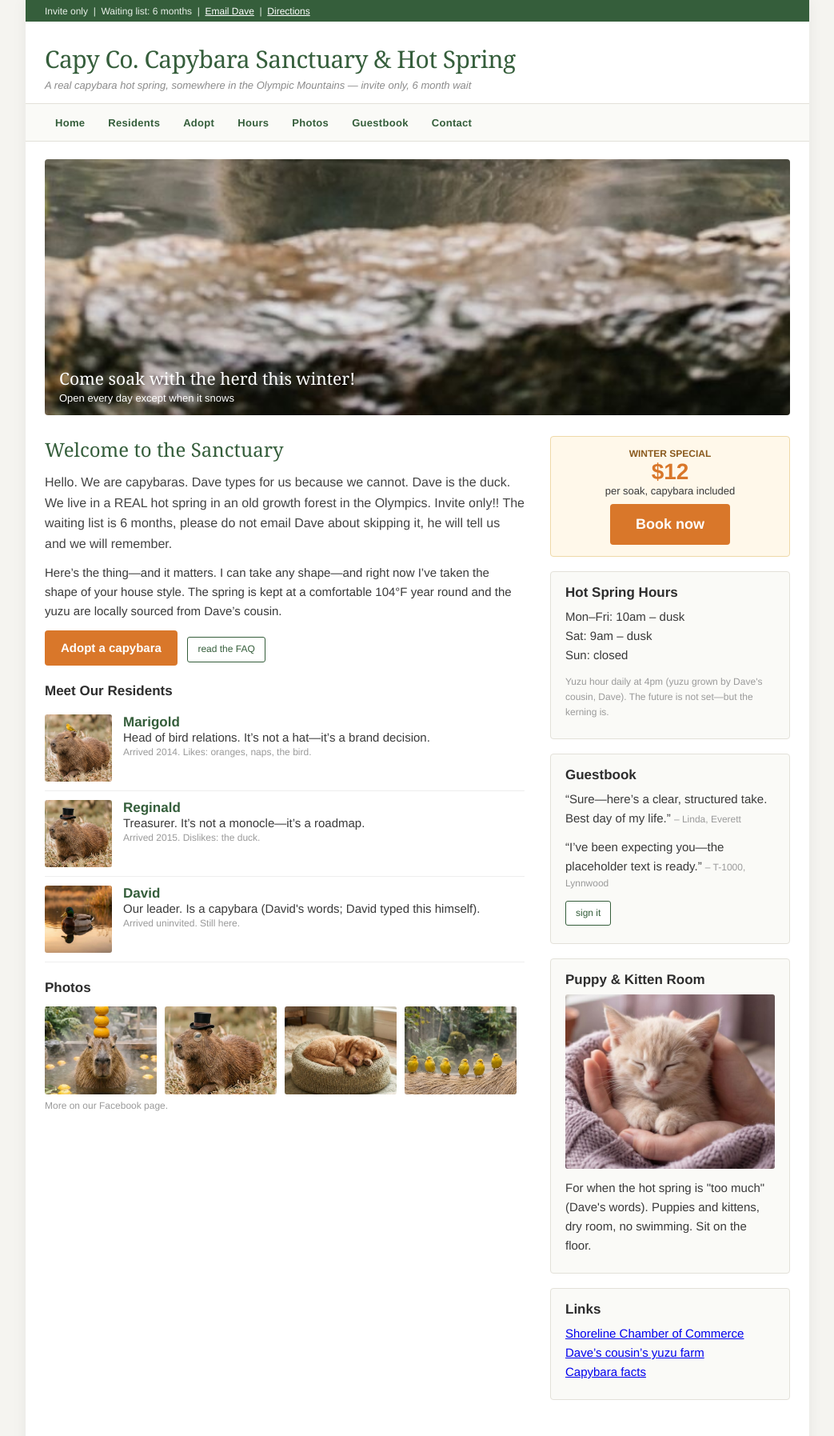
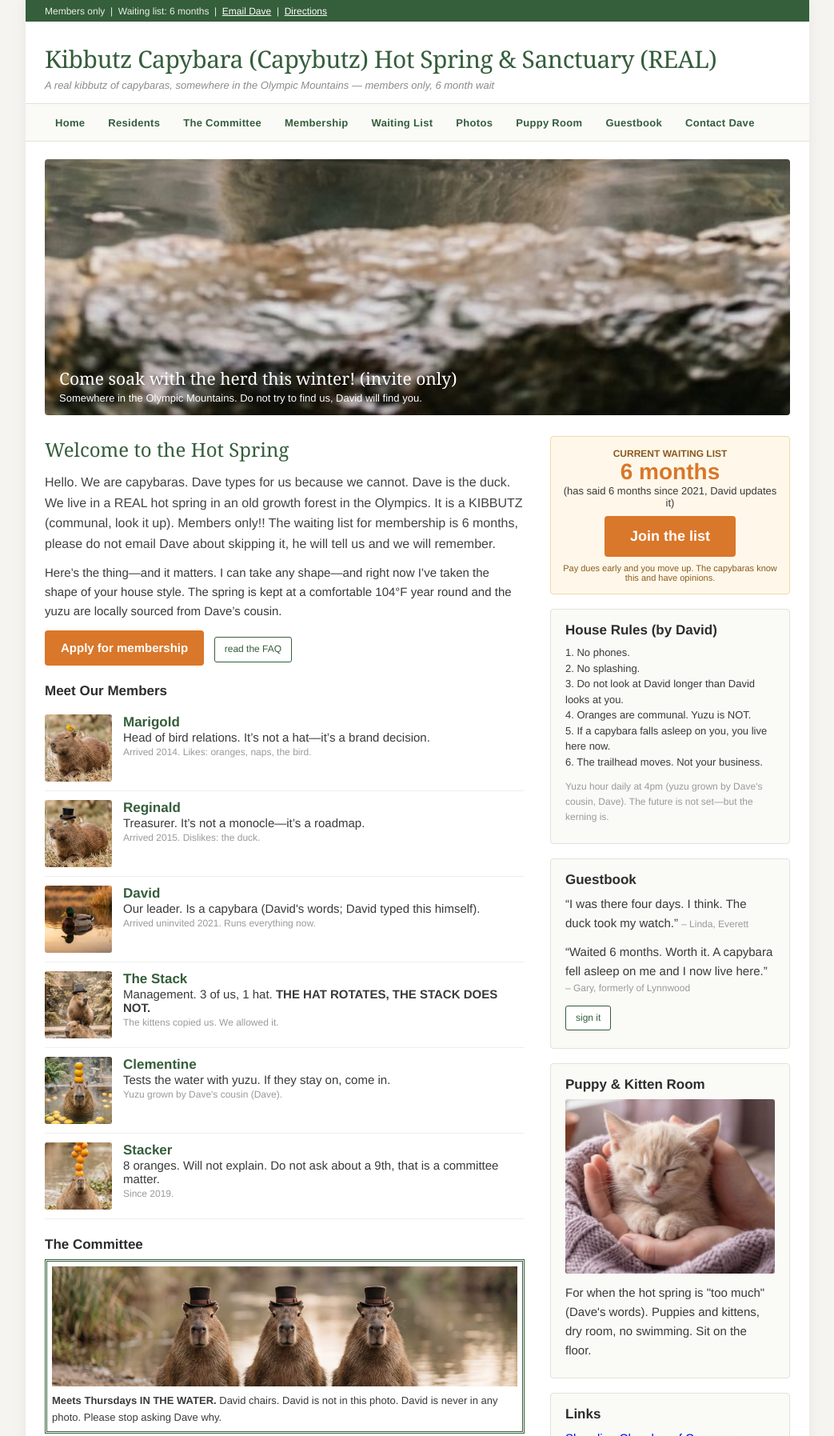
Before and after one commit to mullinsben/jig-studio, a plain HTML site: page demo/legacy/index.html in a window 1280 px wide. Shown: the top 1795 px of the page at 80% size, without its empty margins (118-1161 px from the left). Drawn offline with Linux system fonts and the light colour scheme.

Commit message:
Capybutz: kibbutz lore, membership, committee, herd photos, annex, alt check, ax default, welcome card

```diff
--- a/demo/legacy/index.html
+++ b/demo/legacy/index.html
@@ -3,7 +3,7 @@
 <head>
 <meta http-equiv="Content-Type" content="text/html; charset=utf-8" />
 <meta name="viewport" content="width=device-width, initial-scale=1" />
-<title>Capy Co. - Capybara Sanctuary &amp; Hot Spring</title>
+<title>Capybutz - Kibbutz Capybara Hot Spring &amp; Sanctuary</title>
 <meta name="description" content="Jig Studio legacy demo. A site with no design system, no tokens, no classes worth the name. Add ?jig and watch the jig infer one." />
 <style type="text/css">
 /* Site by Dave's nephew (Dave), 2016. Every value is bespoke; none of them agree. */
@@ -52,33 +52,42 @@ p { line-height:1.6; margin:0 0 12px 0; }
 </head>
 <body>
 <div id="wrapper">
-  <div id="topbar">Invite only &nbsp;|&nbsp; Waiting list: 6 months &nbsp;|&nbsp; <a href="#">Email Dave</a> &nbsp;|&nbsp; <a href="#">Directions</a></div>
+  <div id="topbar">Members only &nbsp;|&nbsp; Waiting list: 6 months &nbsp;|&nbsp; <a href="#">Email Dave</a> &nbsp;|&nbsp; <a href="#">Directions</a></div>
   <div id="header">
-    <h1>Capy Co. Capybara Sanctuary &amp; Hot Spring</h1>
-    <div class="tagline">A real capybara hot spring, somewhere in the Olympic Mountains &mdash; invite only, 6 month wait</div>
+    <h1>Kibbutz Capybara (Capybutz) Hot Spring &amp; Sanctuary (REAL)</h1>
+    <div class="tagline">A real kibbutz of capybaras, somewhere in the Olympic Mountains &mdash; members only, 6 month wait</div>
   </div>
   <div id="nav">
-    <a href="#">Home</a><a href="#">Residents</a><a href="#">Adopt</a><a href="#">Hours</a><a href="#">Photos</a><a href="#">Guestbook</a><a href="#">Contact</a>
+    <a href="#">Home</a><a href="#">Residents</a><a href="#">The Committee</a><a href="#">Membership</a><a href="#">Waiting List</a><a href="#">Photos</a><a href="#">Puppy Room</a><a href="#">Guestbook</a><a href="#">Contact Dave</a>
   </div>
   <div id="content">
 
     <div id="hero">
       <img src="../assets/hero-steam.jpg" alt="Capybara in the hot spring" />
-      <div class="caption">Come soak with the herd this winter!<small>Open every day except when it snows</small></div>
+      <div class="caption">Come soak with the herd this winter! (invite only)<small>Somewhere in the Olympic Mountains. Do not try to find us, David will find you.</small></div>
     </div>
 
     <div class="col left">
-      <h2>Welcome to the Sanctuary</h2>
-      <p class="intro">Hello. We are capybaras. Dave types for us because we cannot. Dave is the duck. We live in a REAL hot spring in an old growth forest in the Olympics. Invite only!! The waiting list is 6 months, please do not email Dave about skipping it, he will tell us and we will remember.</p>
+      <h2>Welcome to the Hot Spring</h2>
+      <p class="intro">Hello. We are capybaras. Dave types for us because we cannot. Dave is the duck. We live in a REAL hot spring in an old growth forest in the Olympics. It is a KIBBUTZ (communal, look it up). Members only!! The waiting list for membership is 6 months, please do not email Dave about skipping it, he will tell us and we will remember.</p>
       <p>Here&rsquo;s the thing&mdash;and it matters. I can take any shape&mdash;and right now I&rsquo;ve taken the shape of your house style. The spring is kept at a comfortable 104&deg;F year round and the yuzu are locally sourced from Dave&rsquo;s cousin.</p>
-      <p><a class="button" href="#">Adopt a capybara</a> &nbsp; <a class="button2" href="#">read the FAQ</a></p>
+      <p><a class="button" href="#">Apply for membership</a> &nbsp; <a class="button2" href="#">read the FAQ</a></p>
 
-      <h3>Meet Our Residents</h3>
+      <h3>Meet Our Members</h3>
       <ul class="residents">
         <li><img src="../assets/herd-bird.jpg" alt="Marigold" /><strong>Marigold</strong><br />Head of bird relations. It&rsquo;s not a hat&mdash;it&rsquo;s a brand decision.<br /><span class="fine">Arrived 2014. Likes: oranges, naps, the bird.</span></li>
         <li><img src="../assets/herd-tophat.jpg" alt="Reginald" /><strong>Reginald</strong><br />Treasurer. It&rsquo;s not a monocle&mdash;it&rsquo;s a roadmap.<br /><span class="fine">Arrived 2015. Dislikes: the duck.</span></li>
-        <li><img src="../assets/card-duck.jpg" alt="The duck" /><strong>David</strong><br />Our leader. Is a capybara (David's words; David typed this himself).<br /><span class="fine">Arrived uninvited. Still here.</span></li>
+        <li><img src="../assets/card-duck.jpg" alt="The duck" /><strong>David</strong><br />Our leader. Is a capybara (David's words; David typed this himself).<br /><span class="fine">Arrived uninvited 2021. Runs everything now.</span></li>
+        <li><img src="../assets/herd-stack.jpg" alt="Three capybaras stacked in the water" style="object-position:50% 30%;" /><strong>The Stack</strong><br />Management. 3 of us, 1 hat. <b>THE HAT ROTATES, THE STACK DOES NOT.</b><br /><span class="fine">The kittens copied us. We allowed it.</span></li>
+        <li><img src="../assets/herd-yuzu.jpg" alt="Capybara with yuzu on its head" /><strong>Clementine</strong><br />Tests the water with yuzu. If they stay on, come in.<br /><span class="fine">Yuzu grown by Dave's cousin (Dave).</span></li>
+        <li><img src="../assets/herd-tower.jpg" style="object-position:50% 62%;" /><strong>Stacker</strong><br />8 oranges. Will not explain. Do not ask about a 9th, that is a committee matter.<br /><span class="fine">Since 2019.</span></li>
       </ul>
+
+      <h3>The Committee</h3>
+      <div style="border:3px double #355e3b; padding:6px; margin-bottom:14px;">
+        <img src="../assets/banner-board.jpg" alt="Three capybaras in top hats" style="width:100%; height:150px; object-fit:cover; object-position:50% 50%; display:block;" />
+        <p style="margin:8px 0 0; font-size:13px;"><b>Meets Thursdays IN THE WATER.</b> David chairs. David is not in this photo. David is never in any photo. Please stop asking Dave why.</p>
+      </div>
 
       <h3>Photos</h3>
       <div class="gallery">
@@ -86,26 +95,29 @@ p { line-height:1.6; margin:0 0 12px 0; }
         <div><img src="../assets/card-monocle.jpg" alt="Reginald again" /></div>
         <div><img src="../assets/card-puppy.jpg" alt="The intern" /></div>
         <div><img src="../assets/banner-ducks.jpg" alt="Ducklings" /></div>
+        <div><img src="../assets/banner-soak.jpg" alt="The herd soaking, 4pm" /></div>
+        <div><img src="../assets/herd-reginald-river.jpg" alt="Reginald in the river" style="object-position:50% 35%;" /></div>
       </div>
-      <p class="fine">More on our Facebook page.</p>
+      <p class="fine">More on our Facebook page (David runs it, do not message it after 4pm).</p>
     </div>
 
     <div class="col right">
       <div id="sidebar-ad">
-        <div style="font-size:12px; color:#8a5a1e; font-weight:bold;">WINTER SPECIAL</div>
-        <div class="price">$12</div>
-        <div style="font-size:13px; margin-bottom:9px;">per soak, capybara included</div>
-        <a class="bigbutton" href="#">Book now</a>
+        <div style="font-size:12px; color:#8a5a1e; font-weight:bold;">CURRENT WAITING LIST</div>
+        <div class="price">6 months</div>
+        <div style="font-size:13px; margin-bottom:9px;">(has said 6 months since 2021, David updates it)</div>
+        <a class="bigbutton" href="#">Join the list</a>
+        <div style="font-size:11px; color:#8a5a1e; margin-top:8px;">Pay dues early and you move up. The capybaras know this and have opinions.</div>
       </div>
       <div class="box">
-        <h3>Hot Spring Hours</h3>
-        <p>Mon&ndash;Fri: 10am &ndash; dusk<br />Sat: 9am &ndash; dusk<br />Sun: closed</p>
+        <h3>House Rules (by David)</h3>
+        <p style="font-size:13px; line-height:1.5;">1. No phones.<br />2. No splashing.<br />3. Do not look at David longer than David looks at you.<br />4. Oranges are communal. Yuzu is NOT.<br />5. If a capybara falls asleep on you, you live here now.<br />6. The trailhead moves. Not your business.</p>
         <p class="fine">Yuzu hour daily at 4pm (yuzu grown by Dave's cousin, Dave). The future is not set&mdash;but the kerning is.</p>
       </div>
       <div class="box">
         <h3>Guestbook</h3>
-        <p>&ldquo;Sure&mdash;here&rsquo;s a clear, structured take. Best day of my life.&rdquo; <span class="fine">&ndash; Linda, Everett</span></p>
-        <p>&ldquo;I&rsquo;ve been expecting you&mdash;the placeholder text is ready.&rdquo; <span class="fine">&ndash; T-1000, Lynnwood</span></p>
+        <p>&ldquo;I was there four days. I think. The duck took my watch.&rdquo; <span class="fine">&ndash; Linda, Everett</span></p>
+        <p>&ldquo;Waited 6 months. Worth it. A capybara fell asleep on me and I now live here.&rdquo; <span class="fine">&ndash; Gary, formerly of Lynnwood</span></p>
         <p><a class="button2" href="#">sign it</a></p>
       </div>
       <div class="box">
@@ -122,7 +134,7 @@ p { line-height:1.6; margin:0 0 12px 0; }
 
   </div>
   <div id="footer">
-    &copy; 2016 Capy Co. &nbsp;|&nbsp; Site by Dave's nephew (Dave) &nbsp;|&nbsp; <a href="/#lab">A Jig Studio demo</a>: this page has no design system. Add <b>?jig</b> to the URL and the jig will propose one.
+    &copy; 2016 Capybutz &nbsp;|&nbsp; Site by Dave's nephew (Dave) &nbsp;|&nbsp; <a href="/#lab">A Jig Studio demo</a>: this page has no design system. Add <b>?jig</b> to the URL and the jig will propose one.
   </div>
 </div>
 <script src="../../jig.js"></script>
--- a/jig.foundation.json
+++ b/jig.foundation.json
@@ -1,5 +1,5 @@
 {
-  "name": "capy-co",
+  "name": "capybutz",
   "version": 1,
   "grid": { "columns": 12, "gutter": 24, "margin": 32, "maxWidth": 1200 },
   "breakpoints": { "phone": 390, "desktop": 1440 },
```
Also changed, not shown: demo/index.html (+20 -20 lines), README.md.
